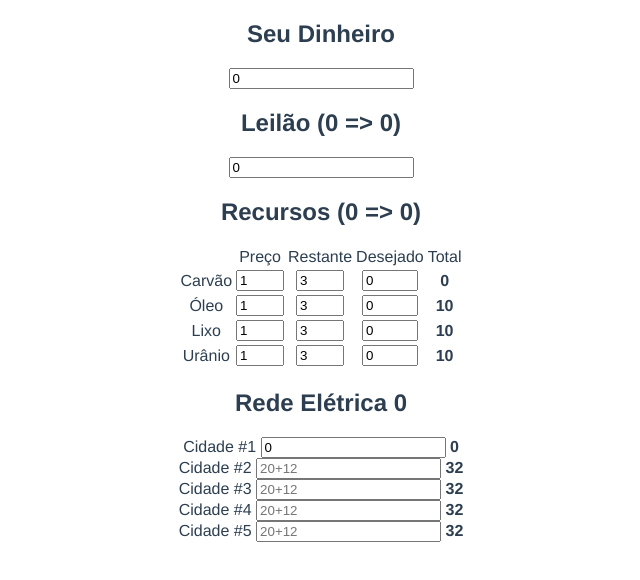
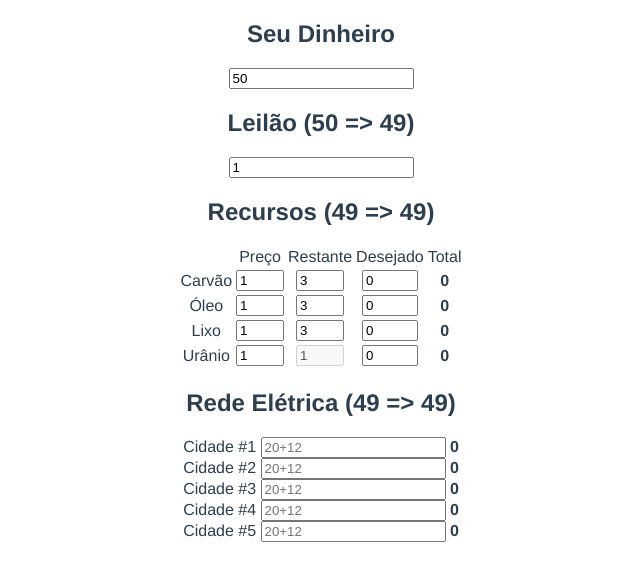
Before and after one commit to israelbgf/powercalc, a Vue app: page / in a window 1280 px wide. Shown: the top 580 px of the page, without its empty margins (319-959 px from the left). Built offline with nearby package versions, Linux system fonts and the light colour scheme.

Commit message:
Bind remaining properties to the UI

```diff
--- a/src/components/PowerCalc.vue
+++ b/src/components/PowerCalc.vue
@@ -15,8 +15,8 @@
         </section>
 
         <section>
-            <h1>Recursos (<span>{{balanceAfterBuyingResources}}</span> =>
-                <span>{{currentMoney - powerPlantPrice}}</span>)</h1>
+            <h1>Recursos (<span>{{balanceAfterBuyingPowerplant}}</span> =>
+                <span>{{balanceAfterBuyingResources}}</span>)</h1>
             <div>
                 <table align="center">
                     <thead>
@@ -38,38 +38,41 @@
                         <td><input v-model.number="oilCurrentMarketPrice" type="number" max="8" min="1"></td>
                         <td><input v-model.number="oilCurrentMarketQuantity" type="number" max="3" min="1"></td>
                         <td><input v-model.number="oilDesiredUnits" type="number" max="24" min="1"></td>
-                        <td><span class="totalizador">10</span></td>
+                        <td><span class="totalizador">{{costOfOil}}</span></td>
                     </tr>
                     <tr>
                         <td>Lixo</td>
                         <td><input v-model.number="trashCurrentMarketPrice" type="number" max="8" min="1"></td>
                         <td><input v-model.number="trashCurrentMarketQuantity" type="number" max="3" min="1"></td>
                         <td><input v-model.number="trashDesiredUnits" type="number" max="24" min="1"></td>
-                        <td><span class="totalizador">10</span></td>
+                        <td><span class="totalizador">{{costOfTrash}}</span></td>
                     </tr>
                     <tr>
                         <td>Urânio</td>
                         <td><input v-model.number="uraniumCurrentMarketPrice" type="number" max="8" min="1"></td>
-                        <td><input v-model.number="uraniumCurrentMarketQuantity" type="number" max="3" min="1"></td>
+                        <td><input v-model.number="uraniumCurrentMarketQuantity" type="number" max="1" min="1" disabled>
+                        </td>
                         <td><input v-model.number="uraniumDesiredUnits" type="number" max="12" min="1"></td>
-                        <td><span class="totalizador">10</span></td>
+                        <td><span class="totalizador">{{costOfUranium}}</span></td>
                     </tr>
                 </table>
             </div>
         </section>
 
         <section>
-            <h1>Rede Elétrica {{balanceAfterExpandingPowerGrid}}</h1>
+            <h1>Rede Elétrica (<span>{{balanceAfterBuyingResources}}</span> =>
+                <span>{{balanceAfterExpandingPowerGrid}}</span>)</h1>
+
             <div>Cidade #1 <input v-model="city1PriceInput" type="text" placeholder="20+12" inputmode="numeric"> <span
                     class="totalizador">{{ city1Price }}</span></div>
-            <div>Cidade #2 <input type="text" placeholder="20+12" inputmode="numeric"> <span
-                    class="totalizador">32</span></div>
-            <div>Cidade #3 <input type="text" placeholder="20+12" inputmode="numeric"> <span
-                    class="totalizador">32</span></div>
-            <div>Cidade #4 <input type="text" placeholder="20+12" inputmode="numeric"> <span
-                    class="totalizador">32</span></div>
-            <div>Cidade #5 <input type="text" placeholder="20+12" inputmode="numeric"> <span
-                    class="totalizador">32</span></div>
+            <div>Cidade #2 <input v-model="city2PriceInput" type="text" placeholder="20+12" inputmode="numeric"> <span
+                    class="totalizador">{{ city2Price }}</span></div>
+            <div>Cidade #3 <input v-model="city3PriceInput" type="text" placeholder="20+12" inputmode="numeric"> <span
+                    class="totalizador">{{ city3Price }}</span></div>
+            <div>Cidade #4 <input v-model="city4PriceInput" type="text" placeholder="20+12" inputmode="numeric"> <span
+                    class="totalizador">{{ city4Price }}</span></div>
+            <div>Cidade #5 <input v-model="city5PriceInput" type="text" placeholder="20+12" inputmode="numeric"> <span
+                    class="totalizador">{{ city5Price }}</span></div>
         </section>
 
     </div>
@@ -103,26 +106,35 @@
                     firstResource = startOfTheGroup;
                 }
                 return resourceMarket.slice(firstResource, firstResource + unitsToBuy).reduce((a, b) => a + b, 0)
+            },
+            calculateExpansionCost(input) {
+                if (input === "")
+                    return 0
+                try {
+                    let price = input.toString()
+                    if (price.charAt(price.length - 1) === '+')
+                        price = price.slice(0, price.length - 1)
+
+                    return eval(price)
+                } catch (e) {
+                    return 0
+                }
             }
+
         },
         computed: {
             balanceAfterBuyingPowerplant() {
                 return this.currentMoney - this.powerPlantPrice
             },
             balanceAfterBuyingResources() {
-                return 0
-                // return this.costOfCoal
-                //     + this.calculateResourcePrice(
-                //     this.oilCurrentMarketPrice, this.oilCurrentMarketQuantity, this.oilDesiredUnits
-                // ) + this.calculateResourcePrice(
-                //     this.trashCurrentMarketPrice, this.trashCurrentMarketQuantity, this.trashDesiredUnits
-                // ) + this.calculateResourcePrice(
-                //     this.uraniumCurrentMarketPrice, this.uraniumCurrentMarketQuantity, this.uraniumDesiredUnits,
-                //     "uranium"
-                // )
+                return this.balanceAfterBuyingPowerplant - (
+                    this.costOfCoal + this.costOfOil + this.costOfTrash + this.costOfUranium
+                )
             },
             balanceAfterExpandingPowerGrid() {
-                return 0
+                return this.balanceAfterBuyingResources - (
+                    this.city1Price + this.city2Price + this.city3Price + this.city4Price + this.city5Price
+                )
             },
 
             costOfCoal() {
@@ -133,24 +145,56 @@
                 })
             },
 
+            costOfOil() {
+                return this.calculateResourcePrice({
+                    currentPrice: this.oilCurrentMarketPrice,
+                    unitsLeftForThisPrice: this.oilCurrentMarketQuantity,
+                    unitsToBuy: this.oilDesiredUnits
+                })
+            },
+
+            costOfTrash() {
+                return this.calculateResourcePrice({
+                    currentPrice: this.trashCurrentMarketPrice,
+                    unitsLeftForThisPrice: this.trashCurrentMarketQuantity,
+                    unitsToBuy: this.trashDesiredUnits
+                })
+            },
+
+            costOfUranium() {
+                return this.calculateResourcePrice({
+                    currentPrice: this.uraniumCurrentMarketPrice,
+                    unitsLeftForThisPrice: this.uraniumCurrentMarketQuantity,
+                    unitsToBuy: this.uraniumDesiredUnits,
+                    resourceType: "uranium"
+                })
+            },
+
             city1Price() {
-                if (this.city1PriceInput === "")
-                    return 0
-                try {
-                    let price = this.city1PriceInput.toString()
-                    if (price.charAt(price.length - 1) === '+')
-                        price = price.slice(0, price.length - 1)
+                return this.calculateExpansionCost(this.city1PriceInput)
+            },
 
-                    return eval(price)
-                } catch (e) {
-                    return 0
-                }
-            }
+            city2Price() {
+                return this.calculateExpansionCost(this.city2PriceInput)
+            },
+
+            city3Price() {
+                return this.calculateExpansionCost(this.city3PriceInput)
+            },
+
+            city4Price() {
+                return this.calculateExpansionCost(this.city4PriceInput)
+            },
+
+            city5Price() {
+                return this.calculateExpansionCost(this.city5PriceInput)
+            },
+
         },
         data() {
             return {
-                currentMoney: 0,
-                powerPlantPrice: 0,
+                currentMoney: 50,
+                powerPlantPrice: 1,
 
                 coalCurrentMarketPrice: 1,
                 coalCurrentMarketQuantity: 3,
@@ -162,14 +206,14 @@
                 trashCurrentMarketQuantity: 3,
                 trashDesiredUnits: 0,
                 uraniumCurrentMarketPrice: 1,
-                uraniumCurrentMarketQuantity: 3,
+                uraniumCurrentMarketQuantity: 1,
                 uraniumDesiredUnits: 0,
 
-                city1PriceInput: 0,
-                city2PriceInput: 0,
-                city3PriceInput: 0,
-                city4PriceInput: 0,
-                city5PriceInput: 0,
+                city1PriceInput: "",
+                city2PriceInput: "",
+                city3PriceInput: "",
+                city4PriceInput: "",
+                city5PriceInput: "",
             }
         }
     }
```
